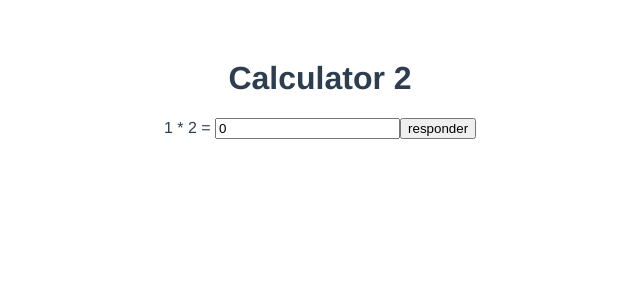
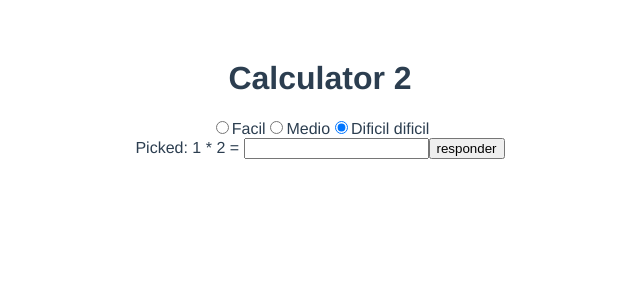
Before and after one commit to edimossilva/calculator, a Vue app: page / in a window 1280 px wide. Shown: the top 300 px of the page, without its empty margins (320-960 px from the left). Built offline with nearby package versions, Linux system fonts and the light colour scheme.

Commit message:
adding levels

```diff
--- a/src/components/CalculatorComponent.vue
+++ b/src/components/CalculatorComponent.vue
@@ -1,6 +1,17 @@
 <template>
   <div class="hello">
     <h1>Calculator 2</h1>
+    <input type="radio" id="facil" value="facil" v-model="level">
+    <label for="one">Facil</label>
+
+    <input type="radio" id="medio" value="medio" v-model="level">
+    <label for="two">Medio</label>
+
+    <input type="radio" id="dificil" value="dificil" v-model="level">
+    <label for="two">Dificil</label>
+    {{level}}
+    <br>
+    <span>Picked: {{ picked }}</span>
 
     {{number1}} * {{number2}} =
 
@@ -17,7 +28,8 @@ export default {
     return {
       number1: 1,
       number2: 2,
-      result: 0
+      result: '',
+      level: 'dificil'
     }
   },
   methods: {
@@ -32,10 +44,27 @@ export default {
       }
     },
     generateNewNumbers(){
-      this.number1 = Math.floor(Math.random() * 100)
-      this.number2 = Math.floor(Math.random() * 100)
+      this.number1 = Math.floor(Math.random() * this.rangePerLevel1())
+      this.number2 = Math.floor(Math.random() * this.rangePerLevel2())
       this.result = ''
+    },
+    rangePerLevel1(){
+      let levels = {
+        'facil': 10,
+        'medio': 10,
+        'dificil': 100
+      }
+      return levels[this.level]
+    },
+    rangePerLevel2(){
+      let levels = {
+        'facil': 10,
+        'medio': 100,
+        'dificil': 100
+      }
+      return levels[this.level]
     }
+
   }
 }
 </script>
```
